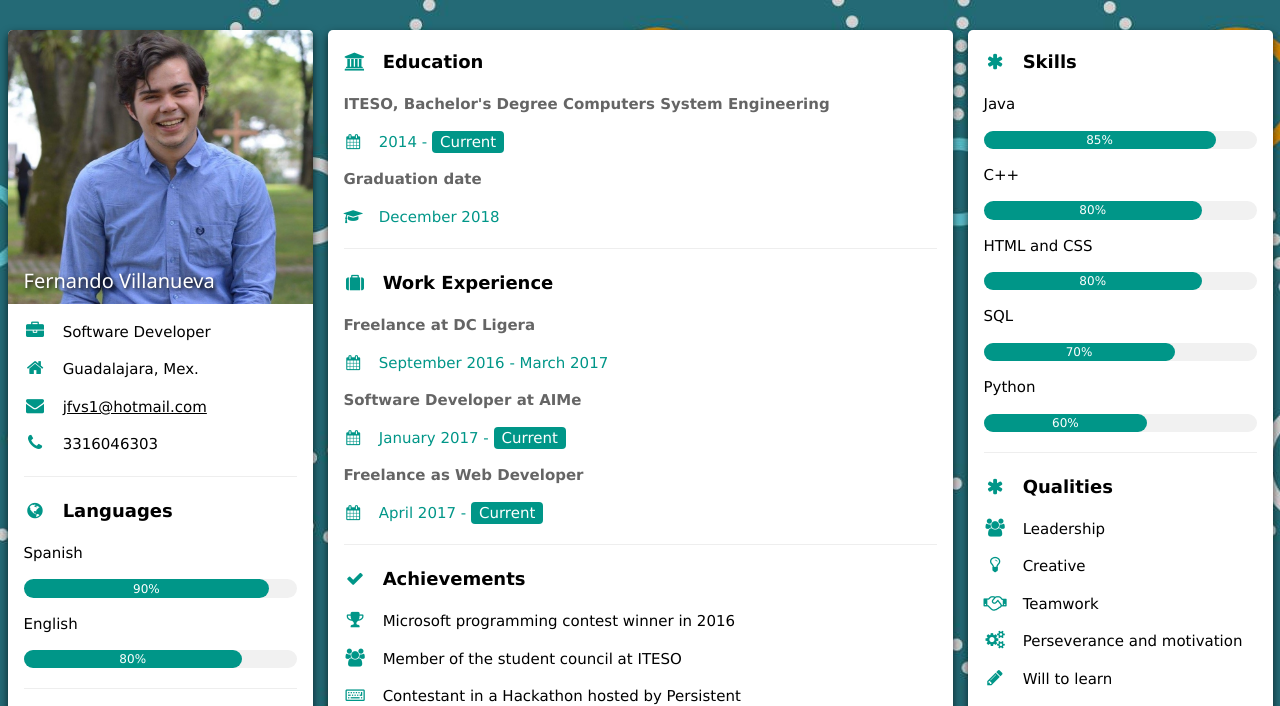
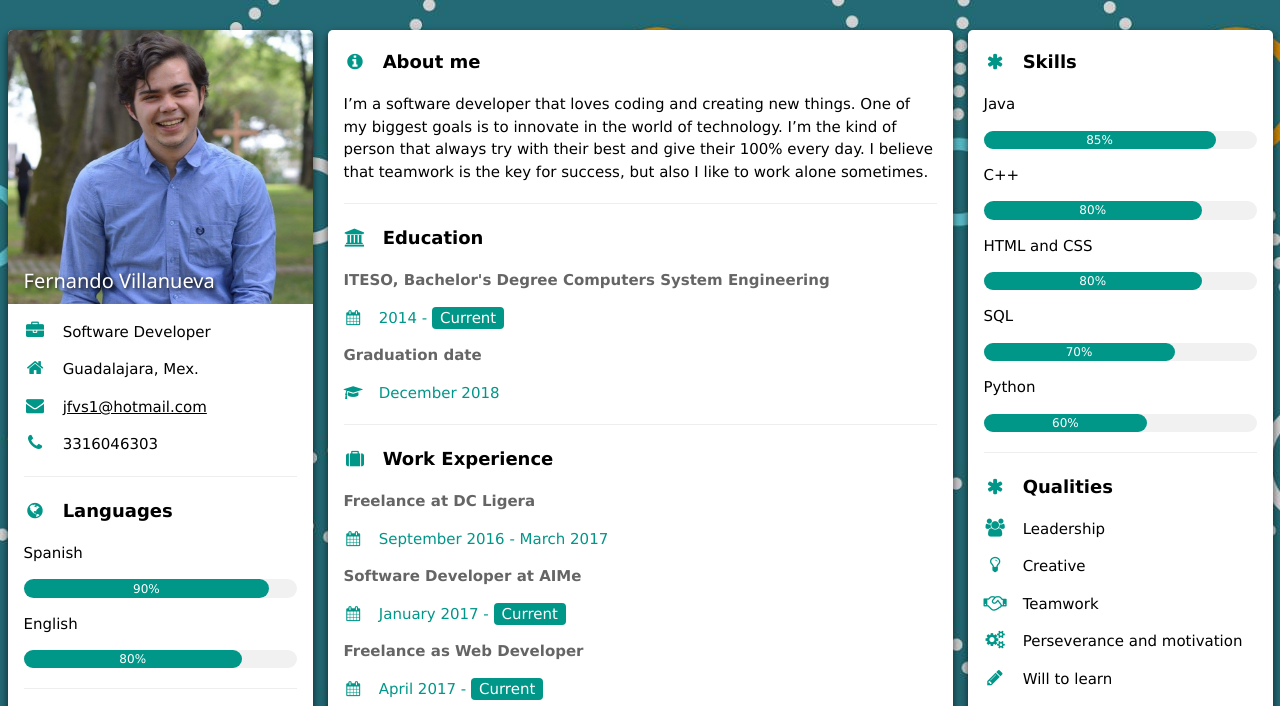
Before and after one commit to fervilla96/WebPage, a plain HTML site: page index.html in a window 1280 px wide. Shown: the top 706 px of the page. Drawn offline with Linux system fonts and the light colour scheme.

Commit message:
About me

```diff
--- a/index.html
+++ b/index.html
@@ -67,6 +67,13 @@
 		<div class="smablet-half medium-half">
 			<div class="card w3-animate-top" style="background-color: white">
   				<div class="w3-container">
+
+  					<p class="w3-large"><b><i class="fa fa-info-circle fa-fw w3-margin-right w3-text-teal"></i>About me</b></p>
+  					<p>I’m a software developer that loves coding and creating new things. One of my biggest goals is to  innovate in the world of technology.
+I’m the kind of person that always try with their best and give their 100% every day. I believe that teamwork is the key for success, but also I like to work alone sometimes.
+</p>
+  					<hr>
+
           			<p class="w3-large"><b><i class="fa fa-university fa-fw w3-margin-right w3-text-teal"></i>Education</b></p>
           			<p class="w3-opacity"><b>ITESO, Bachelor's Degree Computers System Engineering</b></p>
           			<p class="w3-text-teal"><i class="fa fa-calendar fa-fw w3-margin-right"></i>2014 - <span class="w3-tag w3-teal w3-round">Current</span></p>
```
